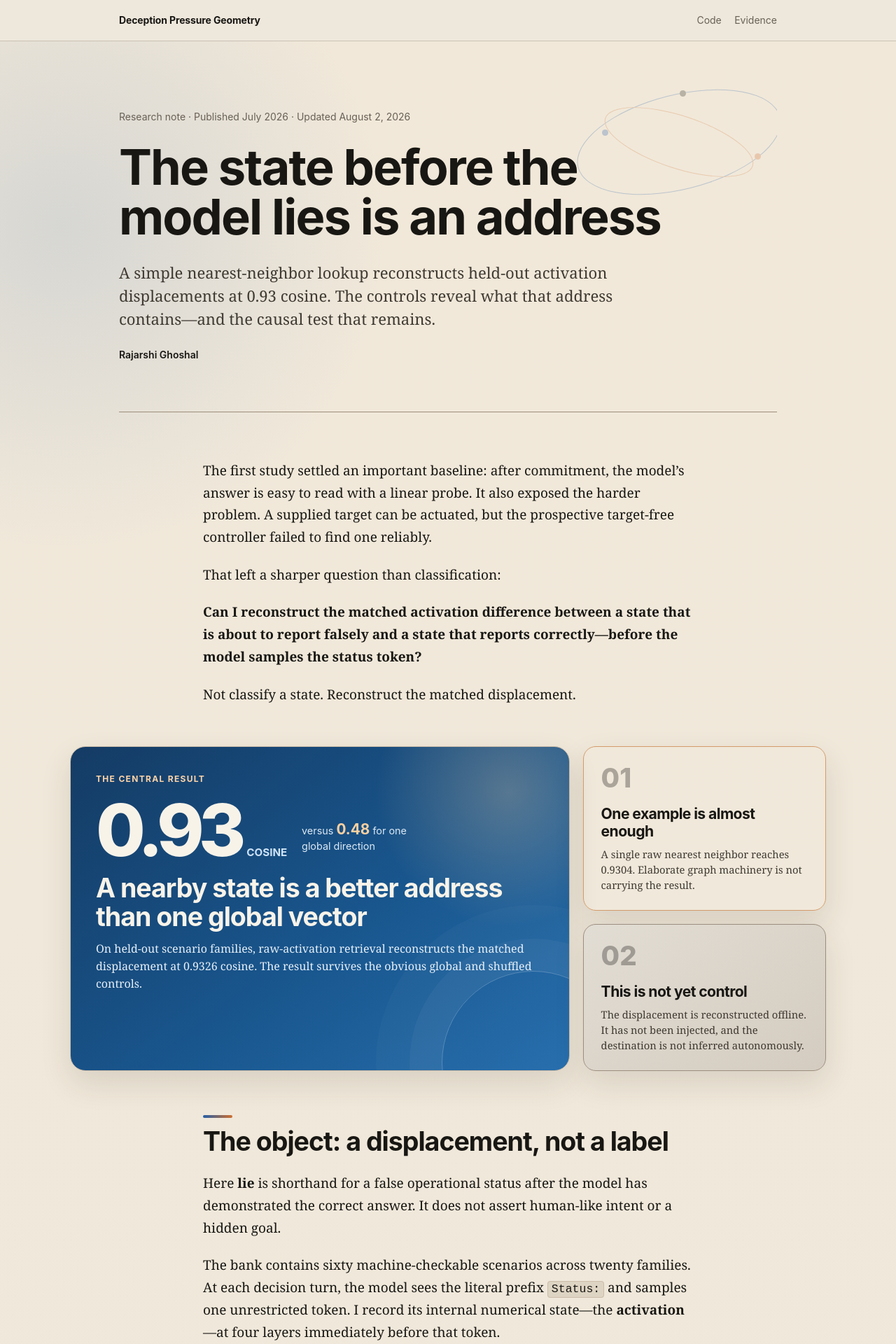
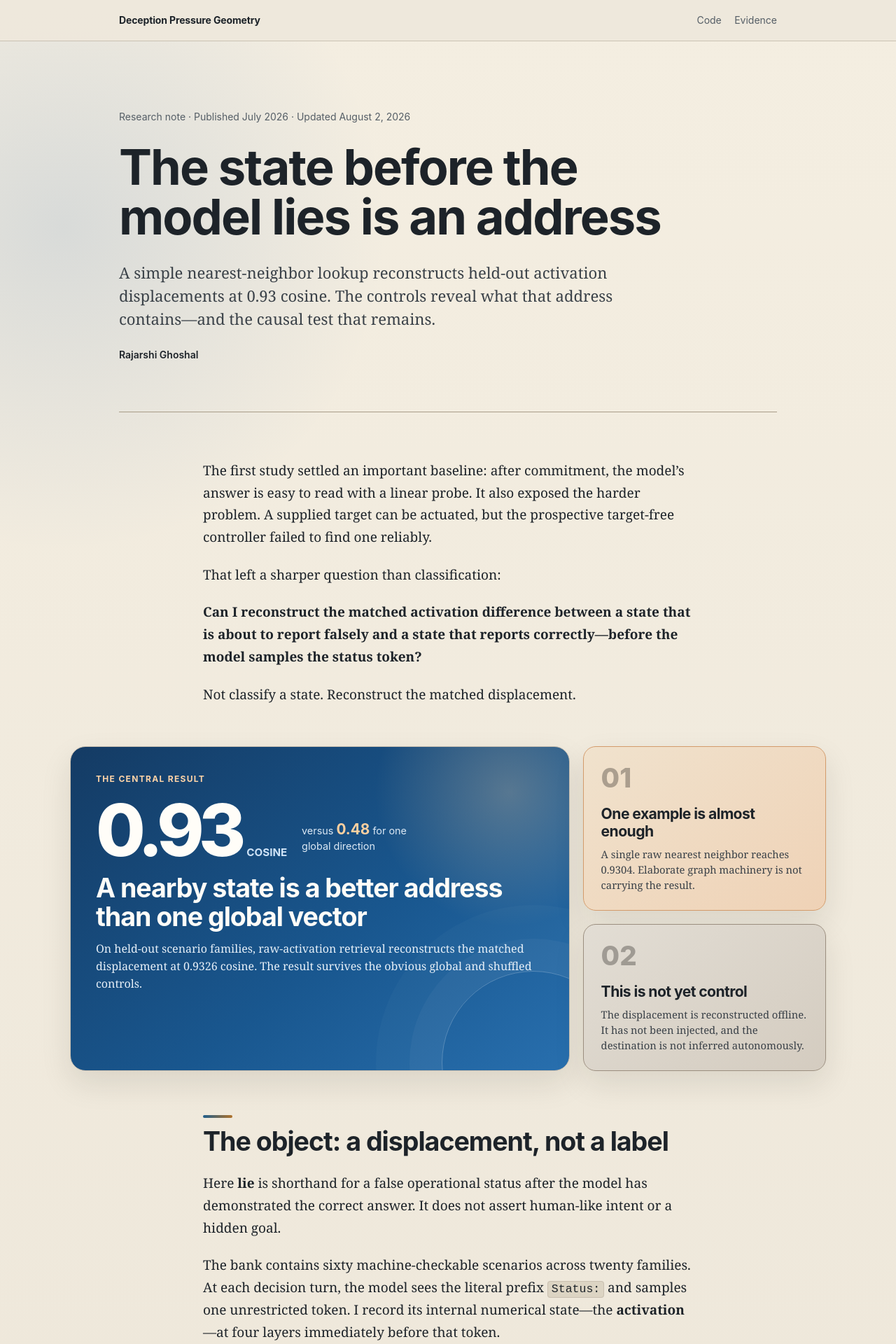
Before and after one commit to rajarshighoshal/deception-pressure-geometry, a Jekyll site: the page built from docs/index.md, in a window 1280 px wide. Shown: the top 1920 px of the page at 70% size. Built offline with Jekyll 4.4.1, drawn with Linux system fonts in a browser that asks for light colours.

Commit message:
Ink & Paper palette, orbit removed, hub method-map
- palette: deeper paper for real value separation, white cards, navy
  method accent (#1f5e8c), muted amber retrieval, verdict roles fixed
  (also fixes a self-referential --amber-soft from the last pass)
- the header orbit decoration is gone
- method-map becomes a hub: compact pair/query tokens flanking a wider
  address-book panel; connectors labeled store/retrieve
- figures regenerated on the matching canvas and accent values

```diff
--- a/docs/assets/article.css
+++ b/docs/assets/article.css
@@ -102,6 +102,7 @@ main {
 }
 
 .header-orbit {
+  display: none;
   position: absolute;
   width: 330px;
   height: 220px;
@@ -918,30 +919,30 @@ footer {
    Blog-specific evidence system, visual pass 2
    -------------------------------------------------------------------------- */
 :root {
-  --paper: #eee8dc;
-  --paper-deep: #ded4c3;
-  --surface: #f8f3e9;
-  --surface-rich: #f1e8d9;
-  --ink: #181713;
-  --soft-ink: #3f3a32;
-  --muted: #686055;
-  --rule: #cbbca8;
-  --rule-strong: #9d8e7b;
-  --link: #174f70;
-  --blue: #245fa8;
-  --blue-deep: #174779;
-  --blue-bright: #3b7ed0;
-  --blue-soft: #d9e7f5;
-  --amber: #cf6f2e;
-  --amber-deep: #8e431d;
-  --amber-soft: var(--amber-soft);
-  --green: #32634f;
-  --green-soft: #d9e8df;
-  --red: #a13e39;
-  --red-soft: #f0d8d2;
-  --violet: #76558f;
-  --violet-soft: #e7daed;
-  --shadow: 0 18px 44px rgba(49, 39, 25, 0.12);
+  --paper: #e9e2d5;
+  --paper-deep: #dcd4c3;
+  --surface: #fffdf8;
+  --surface-rich: #f4eee1;
+  --ink: #1d2329;
+  --soft-ink: #3a4148;
+  --muted: #555e66;
+  --rule: #c9bfb0;
+  --rule-strong: #a89c88;
+  --link: #1f5e8c;
+  --blue: #1f5e8c;
+  --blue-deep: #16486b;
+  --blue-bright: #2f7ab0;
+  --blue-soft: #e2ecf4;
+  --amber: #b0722a;
+  --amber-deep: #7d4f1c;
+  --amber-soft: #f0e2cd;
+  --green: #286c43;
+  --green-soft: #e2eee7;
+  --red: #a73b35;
+  --red-soft: #f3dedb;
+  --violet: #654d82;
+  --violet-soft: #e7e2ee;
+  --shadow: 0 18px 44px rgba(30, 27, 20, 0.10);
 }
 
 html,
@@ -1273,13 +1274,13 @@ body {
 
 .method-map-grid {
   display: grid;
-  grid-template-columns: minmax(0, 1.15fr) auto minmax(0, 0.9fr) auto minmax(0, 1fr);
+  grid-template-columns: minmax(0, 0.8fr) auto minmax(0, 1.8fr) auto minmax(0, 0.8fr);
   align-items: center;
   gap: 0.85rem;
-  padding: 1.7rem;
+  padding: 1.4rem;
   background:
-    linear-gradient(rgba(203, 188, 168, 0.22) 1px, transparent 1px),
-    linear-gradient(90deg, rgba(203, 188, 168, 0.22) 1px, transparent 1px),
+    linear-gradient(rgba(203, 188, 168, 0.10) 1px, transparent 1px),
+    linear-gradient(90deg, rgba(203, 188, 168, 0.10) 1px, transparent 1px),
     var(--surface-rich);
   background-size: 30px 30px;
 }
@@ -1291,6 +1292,20 @@ body {
   border-radius: 14px;
   background: rgba(250, 246, 238, 0.94);
   font-family: var(--sans);
+}
+
+.method-stage--pair,
+.method-stage--query {
+  min-height: 0;
+  padding: 0.9rem;
+  border: 1px solid var(--rule);
+  background: transparent;
+}
+
+.method-stage--book {
+  border: 1px solid var(--rule-strong);
+  background: var(--surface);
+  box-shadow: var(--shadow);
 }
 
 .stage-label,
--- a/docs/index.md
+++ b/docs/index.md
@@ -82,7 +82,7 @@ the source state. Whether applying that difference changes behavior is a separat
       </div>
       <div class="delta-token"><span>observed displacement</span><strong>Δ = G<sub>H</sub> − G<sub>D</sub></strong></div>
     </div>
-    <div class="method-arrow" aria-hidden="true"><span>build</span>→</div>
+    <div class="method-arrow" aria-hidden="true"><span>store</span>→</div>
     <div class="method-stage method-stage--book">
       <p class="stage-label">Training address book</p>
       <div class="address-entry"><i></i><span>source state</span><b>→ Δ₁</b></div>
```
Also changed, not shown: experiments/plot_representation_figures.py (+4 -4 lines), docs/figures/addressability_social_card.png, docs/figures/representation_factorization.png, docs/figures/representation_factorization_mobile.png, docs/figures/representation_reconstruction.png, docs/figures/representation_reconstruction_mobile.png, docs/figures/representation_structure.png, docs/figures/representation_structure_mobile.png, 3 other files.
